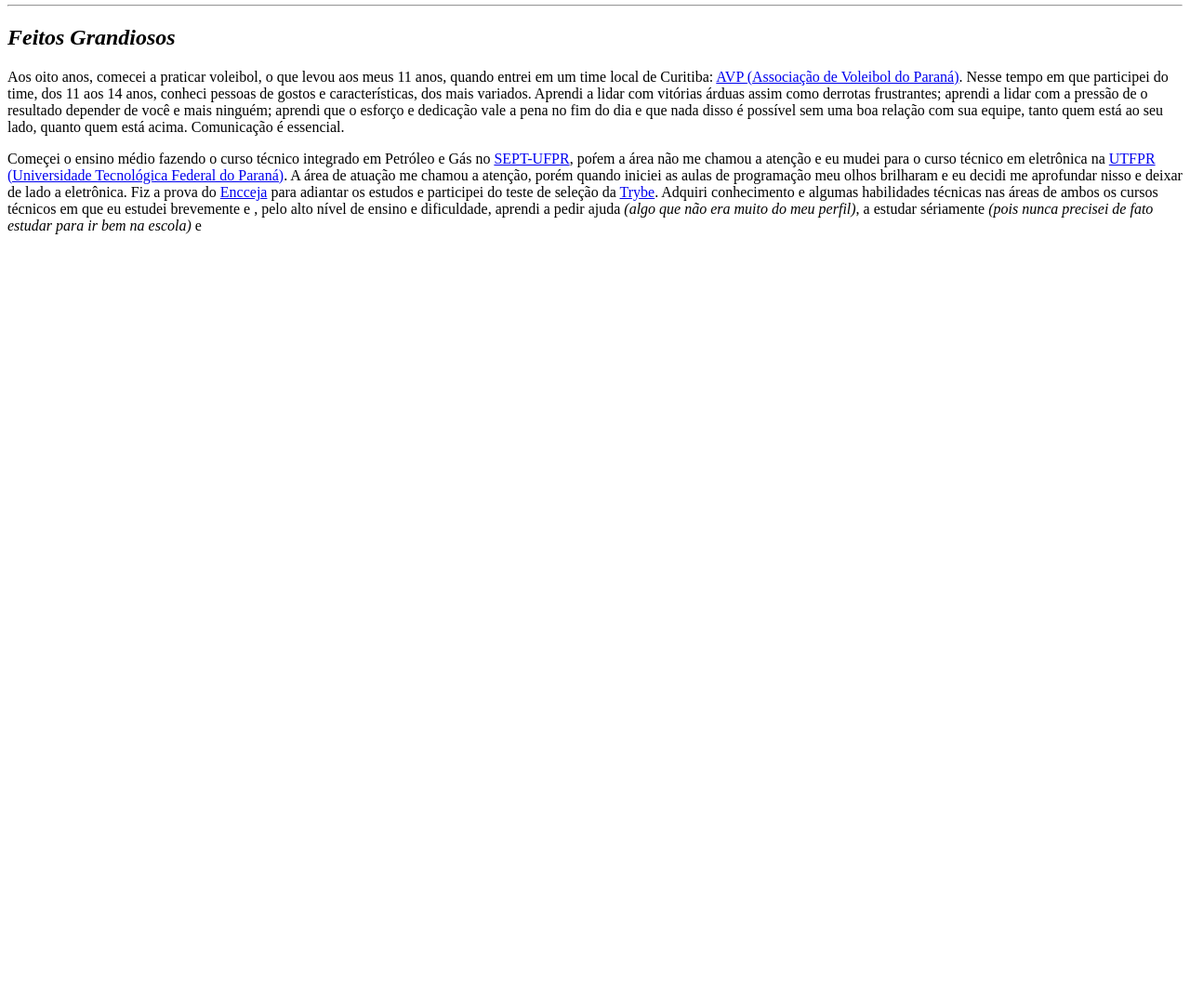
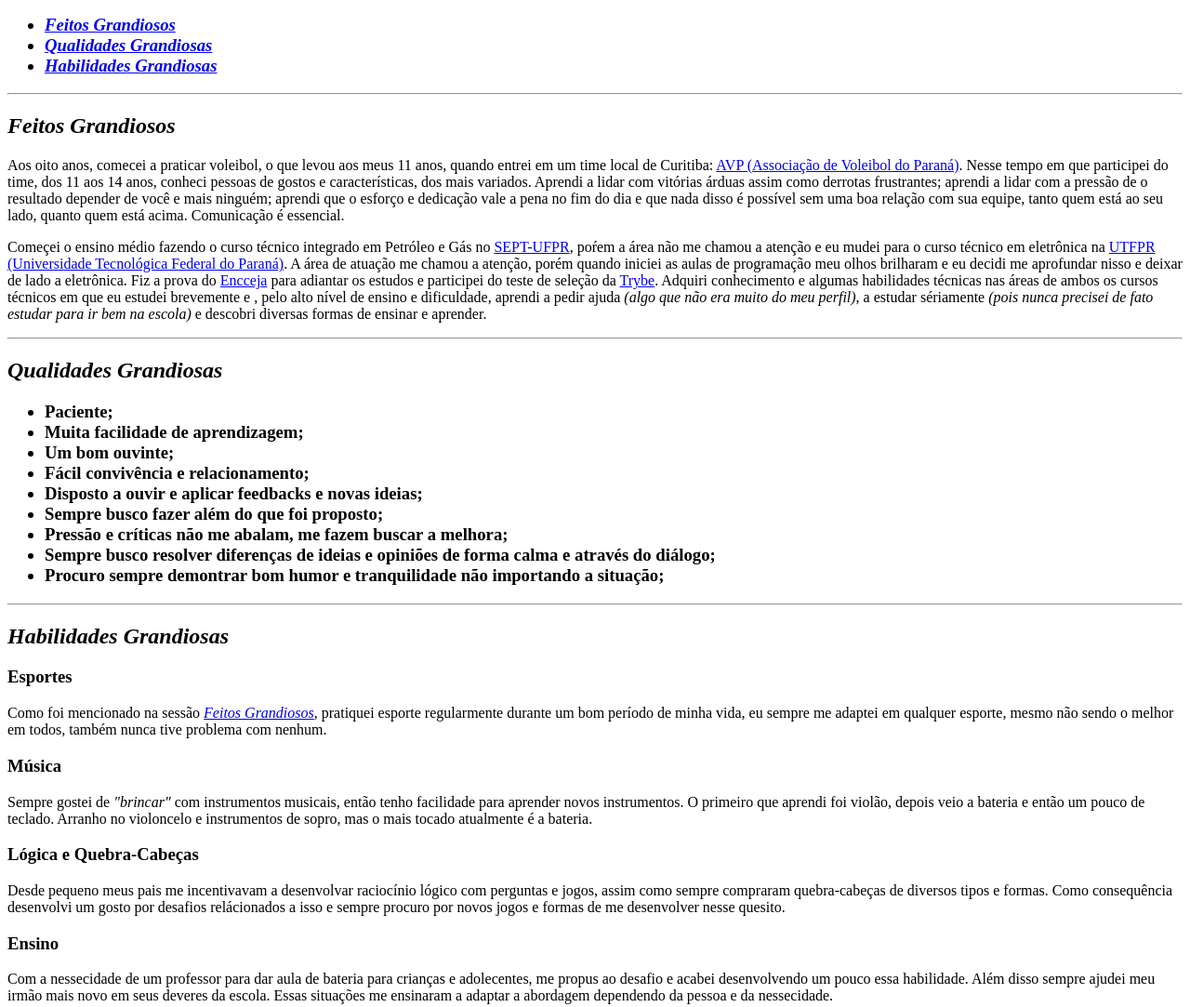
Before and after one commit to naaharo/naaharo.github.io, a plain HTML site: page index.html in a window 1280 px wide. Shown: the part 495-1578 px from the top of the page at 93% size. Before the commit the page ends 800 px from the top, so only its background shows below. Drawn offline with Linux system fonts and the light colour scheme.

Commit message:
Finalizei o Portifolio

```diff
--- a/index.html
+++ b/index.html
@@ -7,34 +7,94 @@
     <title>Meu Portifólio</title>
   </head>
   <body>
+
     <h1>Portifólio</h1>
     <blockquote><h2><em>Natã Abrahão Rodrigues</em></h2></blockquote>
+
     <hr>
+
     <table>
         <tr>
+
             <td>
               <img src="eu_em_pe.png"alt="A foto mostra o Natã em pé olhando para frente com uma postura comfiante com a iluminaçã vindo apenas de seu lado esquerdo"width="200px">
             </td>
 
-              <td>
+            <td>
                 <ul>
                     <h2><li>Nascimento: 26 de Setembro de 2000 - 21 anos;</li><br>
                     <li>Nascido e criado em Curitiba, Paraná, Brasil;</li><br>
                     <li>Estudante;</li></h2>
                 </ul>
             </td>
+
             <td>
               <img src="./foto_de_perfil.jpeg" alt="Foto do rosto de Natã, de frente, como uma foto de perfil"width="200px">
             </td>
+
         </tr>
     </table>
+
+    <ul><h3>
+      <li><em><a href="#feitoG">Feitos Grandiosos</a></em></li>
+      <li><em><a href="#qualidG">Qualidades Grandiosas</a></em></li>
+      <li><em><a href="#habiliG">Habilidades Grandiosas</a></em></li>
+    </h3></ul>
+
     <hr>
-    <h2><strong><em>Feitos Grandiosos</em></strong></h2>
+
+    <h2 id="feitosG"><strong><em>Feitos Grandiosos</em></strong></h2>
+
     <p>
       Aos oito anos, comecei a praticar voleibol, o que levou aos meus 11 anos, quando entrei em um time local de Curitiba: <a href="https://www.avp.org.br/"target="_blank">AVP (Associação de Voleibol do Paraná)</a>. Nesse tempo em que participei do time, dos 11 aos 14 anos, conheci pessoas de gostos e características, dos mais variados. Aprendi a lidar com vitórias árduas assim como derrotas frustrantes; aprendi a lidar com a pressão de o resultado depender de você e mais ninguém; aprendi que o esforço e dedicação vale a pena no fim do dia e que nada disso é possível sem uma boa relação com sua equipe, tanto quem está ao seu lado, quanto quem está acima. Comunicação é essencial.
     </p>
+
     <p>
-      Começei o ensino médio fazendo o curso técnico integrado em Petróleo e Gás no <a href="http://www.sept.ufpr.br/portal/"target="_blank">SEPT-UFPR</a>, poŕem a área não me chamou a atenção e eu mudei para o curso técnico em eletrônica na <a href="http://www.utfpr.edu.br/"target="_blank">UTFPR (Universidade Tecnológica Federal do Paraná)</a>. A área de atuação me chamou a atenção, porém quando iniciei as aulas de programação meu olhos brilharam e eu decidi me aprofundar nisso e deixar de lado a eletrônica. Fiz a prova do <a href="https://www.gov.br/inep/pt-br/areas-de-atuacao/avaliacao-e-exames-educacionais/encceja"target="_blank">Encceja</a> para adiantar os estudos e participei do teste de seleção da <a href="https://www.betrybe.com/"target="_blank">Trybe</a>. Adquiri conhecimento e algumas habilidades técnicas nas áreas de ambos os cursos técnicos em que eu estudei brevemente e , pelo alto nível de ensino e dificuldade, aprendi a pedir ajuda <em>(algo que não era muito do meu perfil)</em>, a estudar sériamente <em>(pois nunca precisei de fato estudar para ir bem na escola)</em> e
+      Começei o ensino médio fazendo o curso técnico integrado em Petróleo e Gás no <a href="http://www.sept.ufpr.br/portal/"target="_blank">SEPT-UFPR</a>, poŕem a área não me chamou a atenção e eu mudei para o curso técnico em eletrônica na <a href="http://www.utfpr.edu.br/"target="_blank">UTFPR (Universidade Tecnológica Federal do Paraná)</a>. A área de atuação me chamou a atenção, porém quando iniciei as aulas de programação meu olhos brilharam e eu decidi me aprofundar nisso e deixar de lado a eletrônica. Fiz a prova do <a href="https://www.gov.br/inep/pt-br/areas-de-atuacao/avaliacao-e-exames-educacionais/encceja"target="_blank">Encceja</a> para adiantar os estudos e participei do teste de seleção da <a href="https://www.betrybe.com/"target="_blank">Trybe</a>. Adquiri conhecimento e algumas habilidades técnicas nas áreas de ambos os cursos técnicos em que eu estudei brevemente e , pelo alto nível de ensino e dificuldade, aprendi a pedir ajuda <em>(algo que não era muito do meu perfil)</em>, a estudar sériamente <em>(pois nunca precisei de fato estudar para ir bem na escola)</em> e descobri diversas formas de ensinar e aprender.
+    </p>
+
+    <hr>
+
+    <h2 id="qualidG"><strong><em>Qualidades Grandiosas</em></strong></h2>
+
+    <ul><h3>
+      <li>Paciente;</li>
+      <li>Muita facilidade de aprendizagem;</li>
+      <li>Um bom ouvinte;</li>
+      <li>Fácil convivência e relacionamento;</li>
+      <li>Disposto a ouvir e aplicar feedbacks e novas ideias;</li>
+      <li>Sempre busco fazer além do que foi proposto;</li>
+      <li>Pressão e críticas não me abalam, me fazem buscar a melhora;</li>
+      <li>Sempre busco resolver diferenças de ideias e opiniões de forma calma e através do diálogo;</li>
+      <li>Procuro sempre demontrar bom humor e tranquilidade não importando a situação;</li>
+    </h3></ul>
+
+    <hr>
+
+    <h2 id="habiliG"><strong><em>Habilidades Grandiosas</em></strong></h2>
+
+    <h3>Esportes</h3>
+
+    <p>
+      Como foi mencionado na sessão <a href="#feitosG"><em>Feitos Grandiosos</em></a>, pratiquei esporte regularmente durante um bom período de minha vida, eu sempre me adaptei em qualquer esporte, mesmo não sendo o melhor em todos, também nunca tive problema com nenhum.
+    </p>
+
+    <h3>Música</h3>
+
+    <p>
+      Sempre gostei de <em>"brincar"</em> com instrumentos musicais, então tenho facilidade para aprender novos instrumentos. O primeiro que aprendi foi violão, depois veio a bateria e então um pouco de teclado. Arranho no violoncelo e instrumentos de sopro, mas o mais tocado atualmente é a bateria.
+    </p>
+
+    <h3>Lógica e Quebra-Cabeças</h3>
+
+    <p>
+      Desde pequeno meus pais me incentivavam a desenvolvar raciocínio lógico com perguntas e jogos, assim como sempre compraram quebra-cabeças de diversos tipos e formas. Como consequência desenvolvi um gosto por desafios relácionados a isso e sempre procuro por novos jogos e formas de me desenvolver nesse quesito.
+    </p>
+
+    <h3>Ensino</h3>
+
+    <p>
+      Com a nessecidade de um professor para dar aula de bateria para crianças e adolecentes, me propus ao desafio e acabei desenvolvendo um pouco essa habilidade. Além disso sempre ajudei meu irmão mais novo em seus deveres da escola. Essas situações me ensinaram a adaptar a abordagem dependendo da pessoa e da nessecidade.
     </p>
   </body>
 </html>
```
